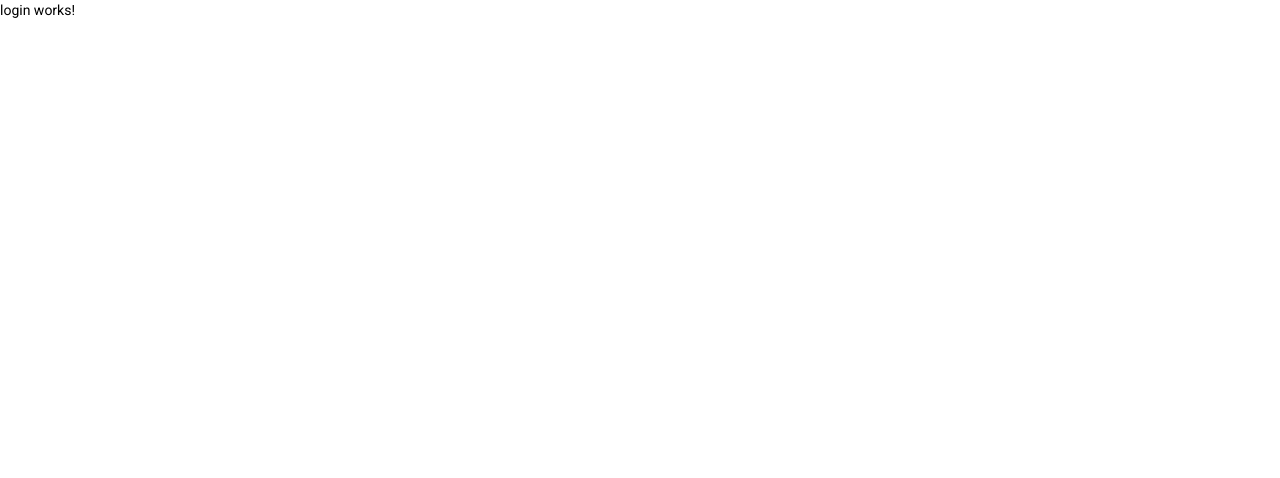
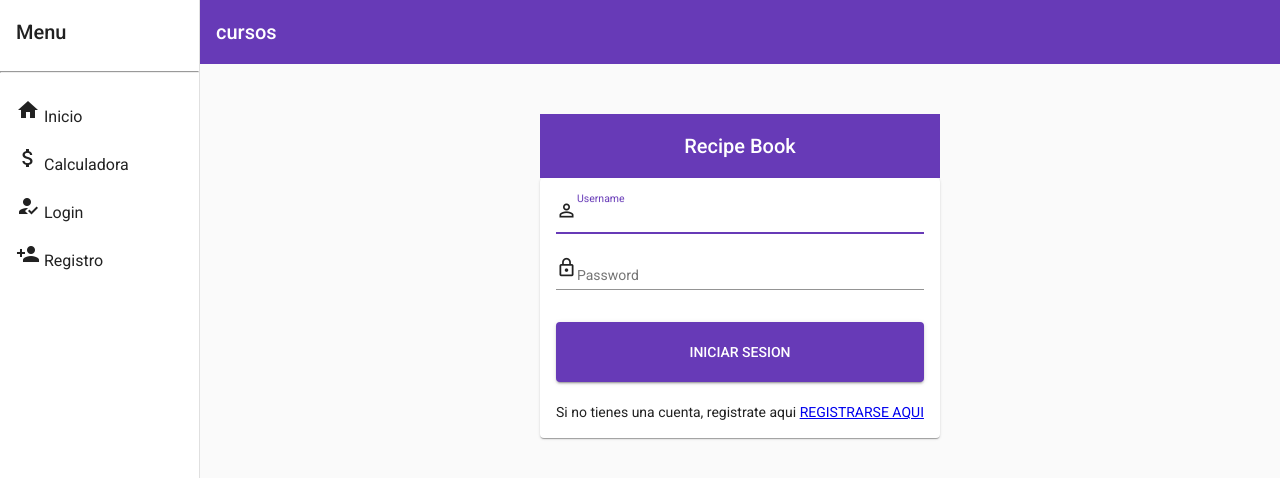
Before and after one commit to wilsontomas/cursos, an Angular app: page /authorization in a window 1280 px wide. Shown: the top 478 px of the page. Built offline with nearby package versions, Linux system fonts and the light colour scheme.

Commit message:
se crearon el login y el registro ademas del sidenav

```diff
--- a/src/app/app-routing.module.ts
+++ b/src/app/app-routing.module.ts
@@ -1,5 +1,6 @@
 import { NgModule } from '@angular/core';
 import { RouterModule, Routes } from '@angular/router';
+import { MainNavComponent } from './components/main-nav/main-nav.component';
 
 const routes: Routes = [
   {
@@ -9,10 +10,12 @@ const routes: Routes = [
   },
   {
     path:"authorization",
+    component:MainNavComponent,
     loadChildren: () => import('./pages/authorization/authorization.module').then(m => m.AuthorizationModule)
   },
   {
     path:"principal",
+    component:MainNavComponent,
     loadChildren: ()=>import('./pages/principal/principal.module').then(m=>m.PrincipalModule)
   }
 ];
--- /dev/null
+++ b/src/app/components/main-nav/main-nav.component.css
@@ -0,0 +1,17 @@
+.sidenav-container {
+  height: 100%;
+}
+
+.sidenav {
+  width: 200px;
+}
+
+.sidenav .mat-toolbar {
+  background: inherit;
+}
+
+.mat-toolbar.mat-primary {
+  position: sticky;
+  top: 0;
+  z-index: 1;
+}
--- /dev/null
+++ b/src/app/components/main-nav/main-nav.component.html
@@ -0,0 +1,33 @@
+<mat-sidenav-container class="sidenav-container">
+  <mat-sidenav #drawer class="sidenav" fixedInViewport
+      [attr.role]="(isHandset$ | async) ? 'dialog' : 'navigation'"
+      [mode]="(isHandset$ | async) ? 'over' : 'side'"
+      [opened]="(isHandset$ | async) === false">
+    <mat-toolbar>Menu</mat-toolbar>
+    <hr/>
+    <mat-nav-list>
+
+
+      <a mat-list-item [routerLink]="['/principal/home']"><span><mat-icon>home</mat-icon> Inicio</span></a>
+      <a mat-list-item [routerLink]="['/principal/calculator']"><span><mat-icon> attach_money</mat-icon> Calculadora</span></a>
+      <a mat-list-item [routerLink]="['/authorization/login']"><span><mat-icon>how_to_reg</mat-icon> Login</span></a>
+      <a mat-list-item [routerLink]="['/authorization/register']"><span><mat-icon>person_add</mat-icon> Registro</span></a>
+
+    </mat-nav-list>
+  </mat-sidenav>
+  <mat-sidenav-content>
+    <mat-toolbar color="primary">
+      <button
+        type="button"
+        aria-label="Toggle sidenav"
+        mat-icon-button
+        (click)="drawer.toggle()"
+        *ngIf="isHandset$ | async">
+        <mat-icon aria-label="Side nav toggle icon">menu</mat-icon>
+      </button>
+      <span>cursos</span>
+    </mat-toolbar>
+    <!-- Add Content Here -->
+    <router-outlet></router-outlet>
+  </mat-sidenav-content>
+</mat-sidenav-container>
--- /dev/null
+++ b/src/app/components/main-nav/main-nav.component.ts
@@ -0,0 +1,21 @@
+import { Component } from '@angular/core';
+import { BreakpointObserver, Breakpoints } from '@angular/cdk/layout';
+import { Observable } from 'rxjs';
+import { map, shareReplay } from 'rxjs/operators';
+
+@Component({
+  selector: 'app-main-nav',
+  templateUrl: './main-nav.component.html',
+  styleUrls: ['./main-nav.component.css']
+})
+export class MainNavComponent {
+
+  isHandset$: Observable<boolean> = this.breakpointObserver.observe(Breakpoints.Handset)
+    .pipe(
+      map(result => result.matches),
+      shareReplay()
+    );
+
+  constructor(private breakpointObserver: BreakpointObserver) {}
+
+}
--- a/src/app/pages/authorization/authorization.module.ts
+++ b/src/app/pages/authorization/authorization.module.ts
@@ -4,6 +4,7 @@ import { CommonModule } from '@angular/common';
 import { AuthorizationRoutingModule } from './authorization-routing.module';
 import { LoginComponent } from './login/login.component';
 import { RegisterComponent } from './register/register.component';
+import { MaterialModule } from 'src/app/components/material.module';
 
 
 @NgModule({
@@ -13,7 +14,8 @@ import { RegisterComponent } from './register/register.component';
   ],
   imports: [
     CommonModule,
-    AuthorizationRoutingModule
+    AuthorizationRoutingModule,
+    MaterialModule
   ]
 })
 export class AuthorizationModule { }
--- a/src/app/pages/authorization/login/login.component.css
+++ b/src/app/pages/authorization/login/login.component.css
@@ -0,0 +1,38 @@
+
+.login-container {
+    margin-top: 50px;
+    height: 100%;
+    width: 100%;
+    align-items: center;
+    display: flex;
+  }
+
+  form {
+    width: 100%;
+  }
+
+  .login-content {
+    width: 400px;
+    display: block;
+    margin: 0 auto;
+  }
+
+  .login-toolbar {
+    justify-content: center;
+  }
+
+  .mat-form-field {
+    width: 100%;
+    display: block;
+  }
+
+  .mat-raised-button {
+    width: 100%;
+    height: 60px;
+    margin-top: 15px;
+  }
+  .socialMediaFlex{
+
+    display:flex;
+    justify-content: space-around;
+  }
--- a/src/app/pages/authorization/login/login.component.html
+++ b/src/app/pages/authorization/login/login.component.html
@@ -1 +1,28 @@
-<p>login works!</p>
+<form>
+	<div class="login-container">
+		<div class="login-content">
+			<mat-toolbar class="login-toolbar" color="primary">Recipe Book</mat-toolbar>
+			<mat-card>
+				<form  >
+					<mat-form-field>
+						<mat-icon matPrefix>person_outline</mat-icon>
+						<input autofocus type="text" matInput placeholder="Username">
+					</mat-form-field>
+
+					<mat-form-field>
+						<mat-icon matPrefix>lock_outline</mat-icon>
+						<input type="password" autocomplete="false" matInput placeholder="Password" >
+					</mat-form-field>
+
+					<button type="submit" mat-raised-button color="primary">INICIAR SESION</button>
+        </form>
+
+          <br>
+          <span> Si no tienes una cuenta, registrate aqui <a [routerLink]="['/authorization/register']">REGISTRARSE AQUI</a></span>
+
+
+
+
+			</mat-card>
+		</div>
+	</div>
--- a/src/app/pages/authorization/register/register.component.css
+++ b/src/app/pages/authorization/register/register.component.css
@@ -0,0 +1,38 @@
+
+.login-container {
+
+    height: 100%;
+    width: 100%;
+    align-items: center;
+    display: flex;
+  }
+
+  form {
+    width: 100%;
+  }
+
+  .login-content {
+    width: 400px;
+    display: block;
+    margin: 0 auto;
+  }
+
+  .login-toolbar {
+    justify-content: center;
+  }
+
+  .mat-form-field {
+    width: 100%;
+    display: block;
+  }
+
+  .mat-raised-button {
+    width: 100%;
+    height: 60px;
+    margin-top: 15px;
+  }
+  .socialMediaFlex{
+
+    display:flex;
+    justify-content: space-around;
+  }
--- a/src/app/pages/authorization/register/register.component.html
+++ b/src/app/pages/authorization/register/register.component.html
@@ -1 +1,34 @@
-<p>register works!</p>
+<div class="login-container">
+	<div class="login-content">
+		<mat-toolbar class="login-toolbar" color="primary">Registro</mat-toolbar>
+		<mat-card>
+
+			<form >
+				<mat-form-field>
+					<mat-icon matPrefix>email</mat-icon>
+					<input autofocus type="email" matInput placeholder="Correo *" />
+
+				</mat-form-field>
+
+
+				<mat-form-field>
+					<mat-icon matPrefix>person_outline</mat-icon>
+					<input autofocus type="text" matInput placeholder="Nombre de usuario *" />
+
+				</mat-form-field>
+
+
+				<mat-form-field>
+					<mat-icon matPrefix>lock_outline</mat-icon>
+					<input type="password" autocomplete="false" matInput placeholder="Clave *" />
+
+				</mat-form-field>
+
+
+			<div class="socialMediaFlex">
+        	<button style="width:50%"   type="submit" mat-raised-button color="primary">Crear Cuenta</button>
+      </div>
+			</form>
+		</mat-card>
+	</div>
+</div>
--- a/src/app/pages/principal/principal.module.ts
+++ b/src/app/pages/principal/principal.module.ts
@@ -4,6 +4,7 @@ import { CommonModule } from '@angular/common';
 import { PrincipalRoutingModule } from './principal-routing.module';
 import { HomeComponent } from './home/home.component';
 import { CalculatorComponent } from './calculator/calculator.component';
+import { MaterialModule } from 'src/app/components/material.module';
 
 
 @NgModule({
@@ -13,7 +14,8 @@ import { CalculatorComponent } from './calculator/calculator.component';
   ],
   imports: [
     CommonModule,
-    PrincipalRoutingModule
+    PrincipalRoutingModule,
+    MaterialModule
   ]
 })
 export class PrincipalModule { }
```
Also changed, not shown: src/app/app.module.ts (+6 -2 lines), src/app/components/material.module.ts (+6 -2 lines), 1 other file (tests, documents, lock files or other folders).
